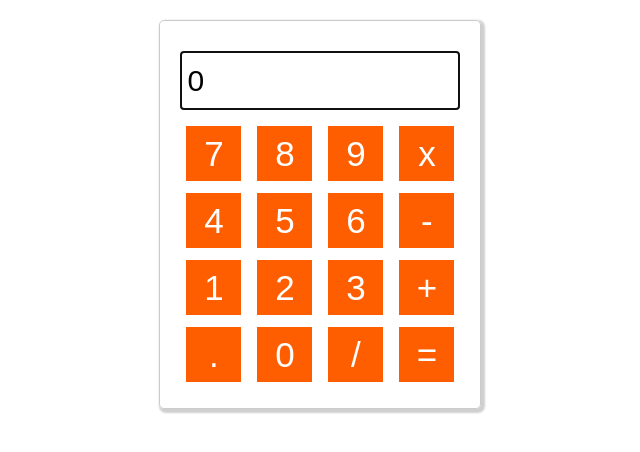
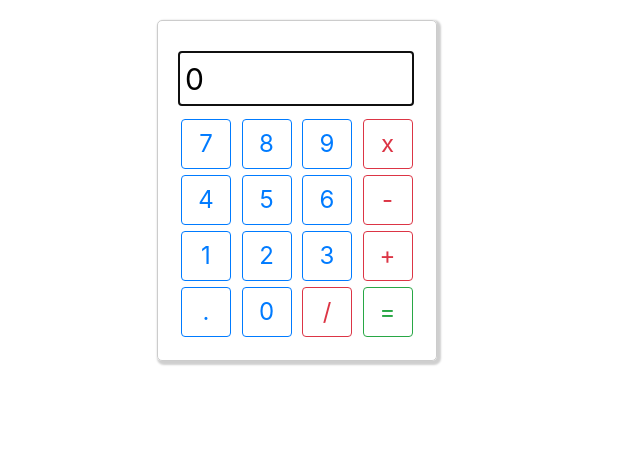
Before and after one commit to ahsan85/Calculator, a plain HTML site: page index.html in a window 1280 px wide. Shown: the whole page, without its empty margins (291-931 px from the left). Drawn offline with nearby package versions, Linux system fonts and the light colour scheme.

Commit message:
Fix some bugs and apply  Bootstrap styling on buttons

```diff
--- a/index.html
+++ b/index.html
@@ -5,12 +5,19 @@
     <meta charset="UTF-8">
     <meta name="viewport" content="width=device-width, initial-scale=1.0">
     <meta http-equiv="X-UA-Compatible" content="ie=edge">
+    <!-- Bootstrap CSS -->
+    <link rel="stylesheet" href="https://maxcdn.bootstrapcdn.com/bootstrap/4.0.0/css/bootstrap.min.css" integrity="sha384-Gn5384xqQ1aoWXA+058RXPxPg6fy4IWvTNh0E263XmFcJlSAwiGgFAW/dAiS6JXm" crossorigin="anonymous">
+     <!-- Optional JavaScript -->
+    <!-- jQuery first, then Popper.js, then Bootstrap JS -->
+    <script src="https://code.jquery.com/jquery-3.2.1.slim.min.js" integrity="sha384-KJ3o2DKtIkvYIK3UENzmM7KCkRr/rE9/Qpg6aAZGJwFDMVNA/GpGFF93hXpG5KkN" crossorigin="anonymous"></script>
+    <script src="https://cdnjs.cloudflare.com/ajax/libs/popper.js/1.12.9/umd/popper.min.js" integrity="sha384-ApNbgh9B+Y1QKtv3Rn7W3mgPxhU9K/ScQsAP7hUibX39j7fakFPskvXusvfa0b4Q" crossorigin="anonymous"></script>
+    <script src="https://maxcdn.bootstrapcdn.com/bootstrap/4.0.0/js/bootstrap.min.js" integrity="sha384-JZR6Spejh4U02d8jOt6vLEHfe/JQGiRRSQQxSfFWpi1MquVdAyjUar5+76PVCmYl" crossorigin="anonymous"></script>
     <title>Document</title>
     <style>
         .input-box {
             border-radius: 2px;
             border: 1px solid #ccc;
-            width: 95%;
+            width: 99%;
             height: 55px;
             padding-left: 6px;
             padding-right: 6px;
@@ -32,28 +39,18 @@
             box-shadow: 2px 2px 2px 2px rgba(0, 0, 0, 0.19);
         }
 
-        .btn {
-            border: 1px solid #FF5E00;
-            background-color: #FF5E00;
-            width: 55px;
-            height: 55px;
+         .btn-fixed-size{
 
-            font-size: 35px;
-            color: white;
-            cursor: pointer;
-
-        }
-
-        .btn-hover:hover {
-            background: #FFAC7B;
-            border-color: #FFAC7B;
+            width: 50px !important;
+            height: 50px !important;
+            font-size: 24px;
+            text-align: center;
         }
 
 
 
-
         .btn-margin {
-            margin: 6px;
+            margin: 3px;
         }
 
         @media only screen and (max-width: 700px) {
@@ -90,43 +87,43 @@
 
         </div>
         <div>
-            <input type="button" name="button" value="7" class="btn  btn-margin  btn-hover"
+            <input type="button" name="button" value="7" class="btn btn-margin btn-outline-primary btn-fixed-size "
                 onclick="onNumberClick(this)">
-            <input type="button" name="button" value="8" class="btn  btn-margin  btn-hover"
+            <input type="button" name="button" value="8" class="btn  btn-margin  btn-outline-primary btn-fixed-size  "
                 onclick="onNumberClick(this)">
-            <input type="button" name="button" value="9" class="btn  btn-margin  btn-hover"
+            <input type="button" name="button" value="9" class="btn  btn-margin   btn-outline-primary  btn-fixed-size "
                 onclick="onNumberClick(this)">
-            <input type="button" name="button" value="x" class="btn  btn-margin  btn-hover"
+            <input type="button" name="button" value="x" class="btn  btn-margin   btn-outline-danger  btn-fixed-size "
                 onclick="onOperatorClick(this);">
         </div>
         <div>
-            <input type="button" name="button" value="4" class="btn  btn-margin  btn-hover"
+            <input type="button" name="button" value="4" class="btn  btn-margin   btn-outline-primary btn-fixed-size"
                 onclick="onNumberClick(this)">
-            <input type="button" name="button" value="5" class="btn  btn-margin  btn-hover"
+            <input type="button" name="button" value="5" class="btn  btn-margin  btn-outline-primary btn-fixed-size "
                 onclick="onNumberClick(this)">
-            <input type="button" name="button" value="6" class="btn  btn-margin  btn-hover"
+            <input type="button" name="button" value="6" class="btn  btn-margin    btn-outline-primary btn-fixed-size"
                 onclick="onNumberClick(this)">
-            <input type="button" name="button" value="-" class="btn  btn-margin  btn-hover"
+            <input type="button" name="button" value="-" class="btn  btn-margin   btn-outline-danger btn-fixed-size"
                 onclick="onOperatorClick(this) ;">
         </div>
         <div>
-            <input type="button" name="button" value="1" class="btn  btn-margin  btn-hover"
+            <input type="button" name="button" value="1" class="btn  btn-margin   btn-outline-primary btn-fixed-size"
                 onclick="onNumberClick(this)">
-            <input type="button" name="button" value="2" class="btn  btn-margin  btn-hover"
+            <input type="button" name="button" value="2" class="btn  btn-margin   btn-outline-primary btn-fixed-size"
                 onclick="onNumberClick(this)">
-            <input type="button" name="button" value="3" class="btn  btn-margin  btn-hover"
+            <input type="button" name="button" value="3" class="btn  btn-margin   btn-outline-primary btn-fixed-size"
                 onclick="onNumberClick(this)">
-            <input type="button" name="button" value="+" class="btn  btn-margin  btn-hover"
+            <input type="button" name="button" value="+" class="btn  btn-margin   btn-outline-danger btn-fixed-size "
                 onclick="onOperatorClick(this)">
         </div>
         <div>
-            <input type="button" name="button" value="." class="btn  btn-margin  btn-hover"
+            <input type="button" name="button" value="." class="btn  btn-margin   btn-outline-primary btn-fixed-size "
                 onclick="OnDecimalOprClick(this)">
-            <input type="button" name="button" value="0" class="btn  btn-margin  btn-hover"
+            <input type="button" name="button" value="0" class="btn  btn-margin   btn-outline-primary btn-fixed-size"
                 onclick="onNumberClick(this)">
-            <input type="button" name="button" value="/" class="btn  btn-margin  btn-hover"
+            <input type="button" name="button" value="/" class="btn  btn-margin   btn-outline-danger btn-fixed-size"
                 onclick="onOperatorClick(this)">
-            <input type="button" name="button" value="=" class="btn  btn-margin  btn-hover" onclick="onClickEqualOpr()">
+            <input type="button" name="button" value="=" class="btn  btn-margin   btn-outline-success  btn-fixed-size" onclick="onClickEqualOpr()">
         </div>
     </div>
     <!-- JavaScript Code -->
@@ -215,7 +212,7 @@
 
         // Validation on InputBox
         document.querySelector("input").addEventListener("keypress", function (evt) {
-            if (evt.which < 48 || evt.which > 109 || evt.which > 111) {
+            if (evt.which < 48 || evt.which > 57) {
                 evt.preventDefault();
             }
         });
```
